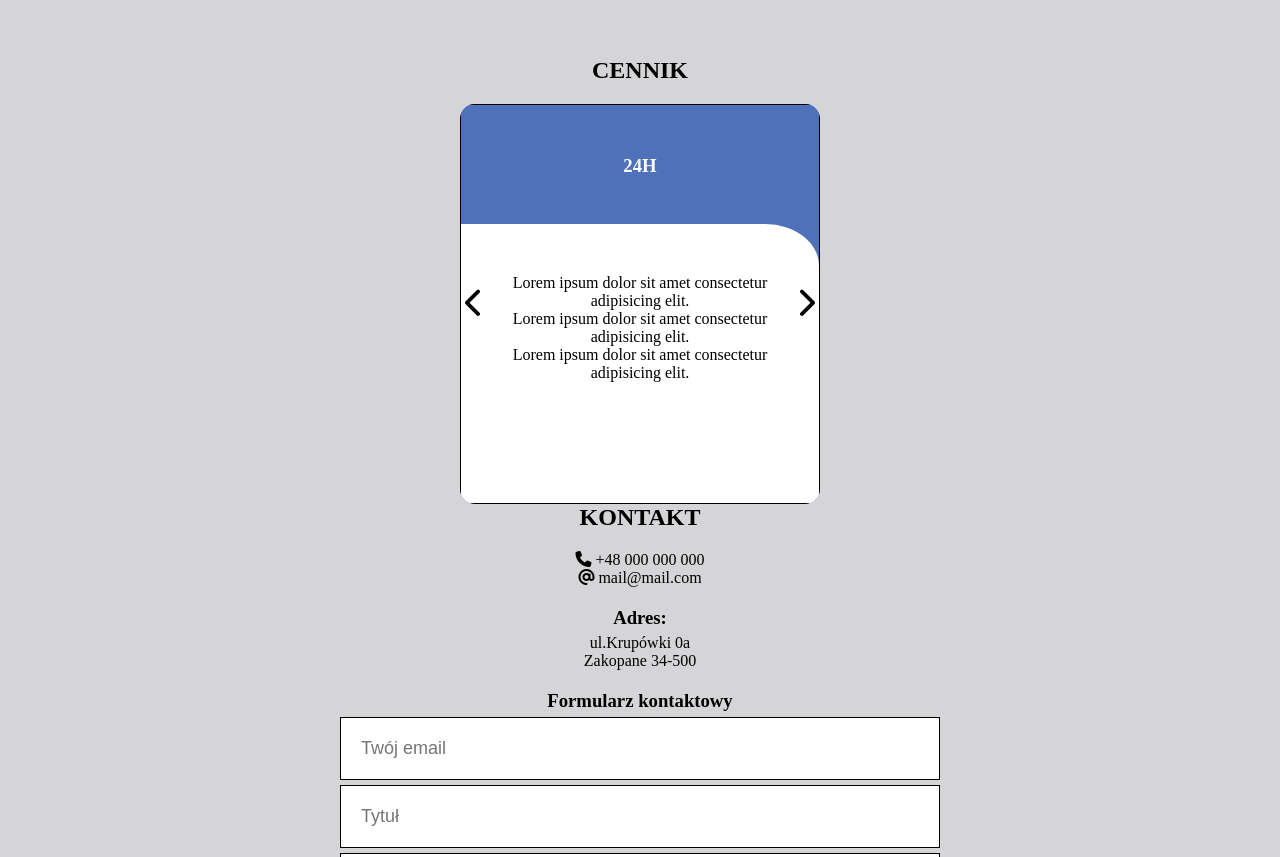
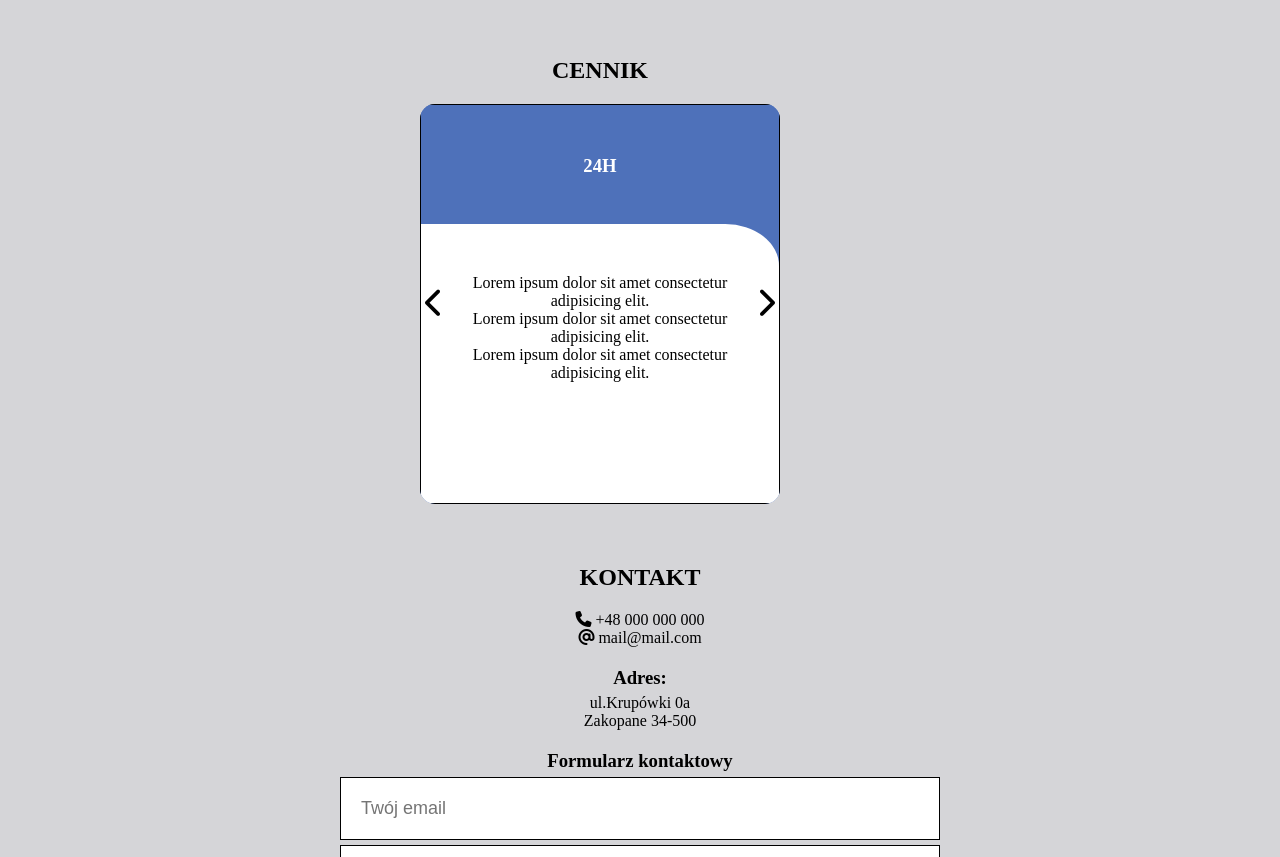
Before and after one commit to TomaszMichniak/Bicycle-Rental, a plain HTML site: page index.html in a window 1280 px wide. Shown: the part 1003-1860 px from the top of the page. Drawn offline with Linux system fonts and the light colour scheme.

Commit message:
add price list

```diff
--- a/IndexStyle.css
+++ b/IndexStyle.css
@@ -136,7 +136,9 @@ main{
 }
 
 /* Prices */
-
+.price-list{
+    margin: 60px 0px;
+}
 .sliderContainer{
     position: relative;
     margin: 0 auto;
```
